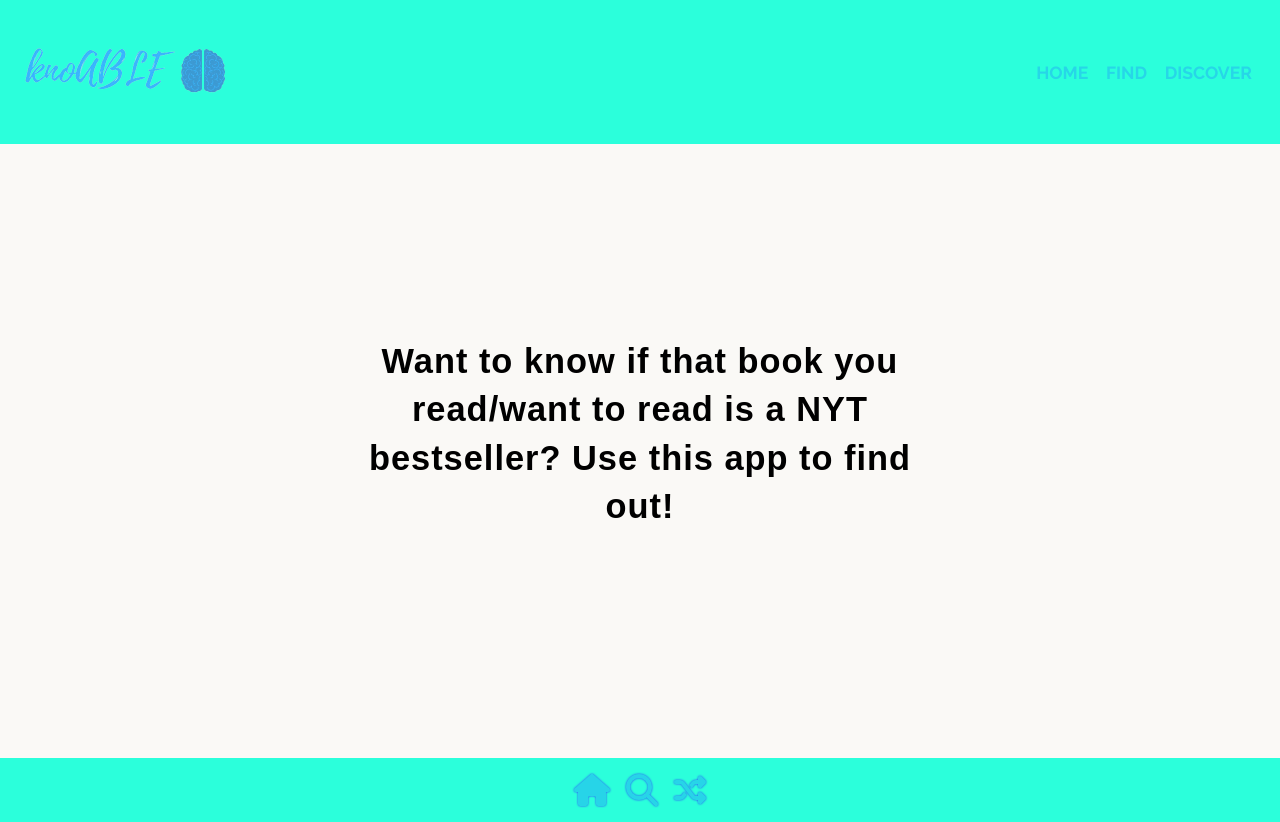
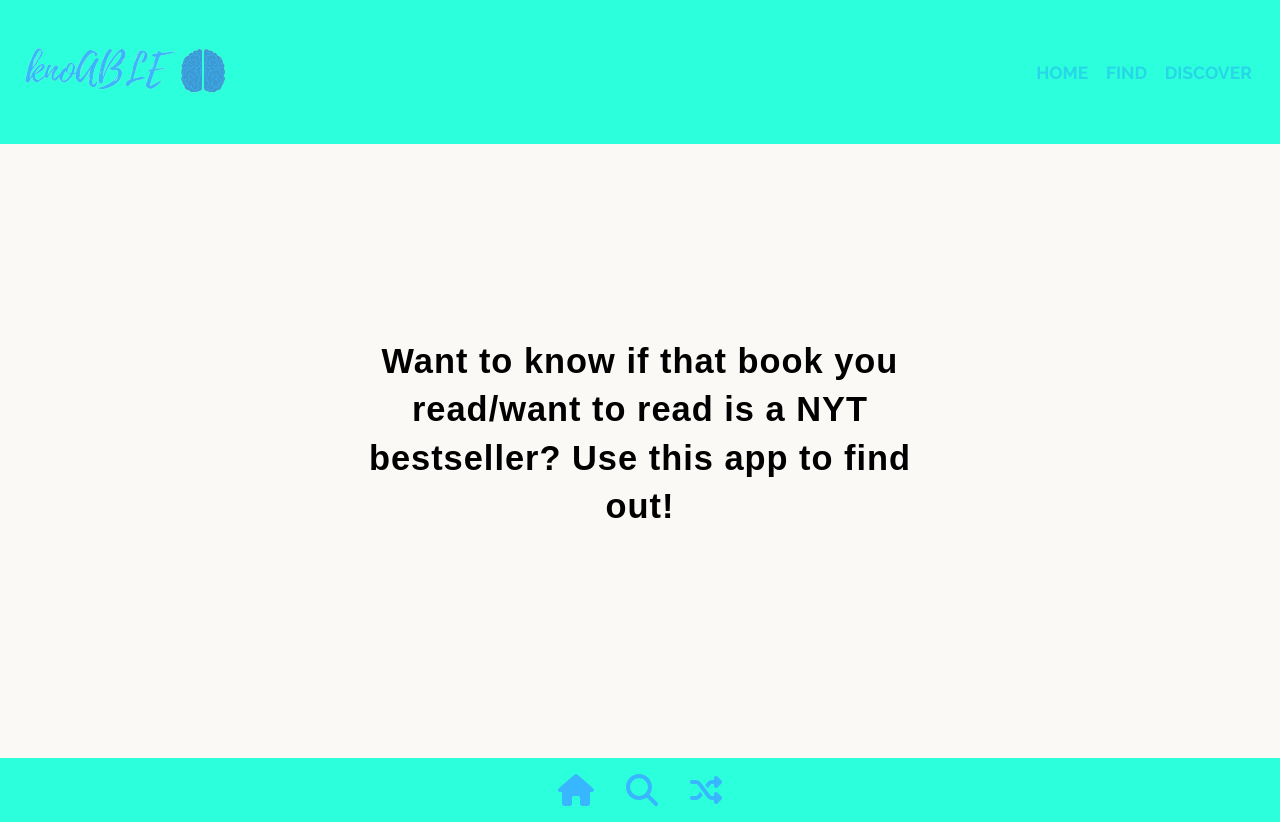
Before and after one commit to AlishaSo/knoABLE, a React (Create React App) app: page / in a window 1280 px wide. Built offline with nearby package versions, Linux system fonts and the light colour scheme; no server answers.

Commit message:
Tweak styles for Footer component and change color for nav bar links and hamburguer

```diff
--- a/src/styles.css
+++ b/src/styles.css
@@ -33,7 +33,7 @@ header {
   width: 2.5em;
   height: 1.6em;
   padding: 0;
-  color: #27D4E8;
+  color: #38B6FF;
   background-color: transparent;
   transition: color 250ms ease;
 
@@ -102,7 +102,11 @@ nav a {
   font-weight: 600;
   text-transform: uppercase;
   text-decoration: none;
-  color: #2BFFDB;
+  color: #38B6FF;
+}
+
+nav a:visited {
+  color: #38B6FF;
 }
 
 nav a:hover {
@@ -327,12 +331,18 @@ footer {
 }
 
 .footer-link + .footer-link {
-  margin-left: 1em;
+  margin-left: 2em;
 }
 
 .fa-icon {
-  color: #27D4E8;
-  filter: drop-shadow(0 0 1px #2B42FF);
+  color: #38B6FF;
+  transition: transform .2s linear;
+}
+
+.fa-icon:hover,
+.fa-icon:focus {
+  transform: scale(1.5);
+  color: #38B6FF;
 }
 
 @media screen and (min-width: 700px) {
```
